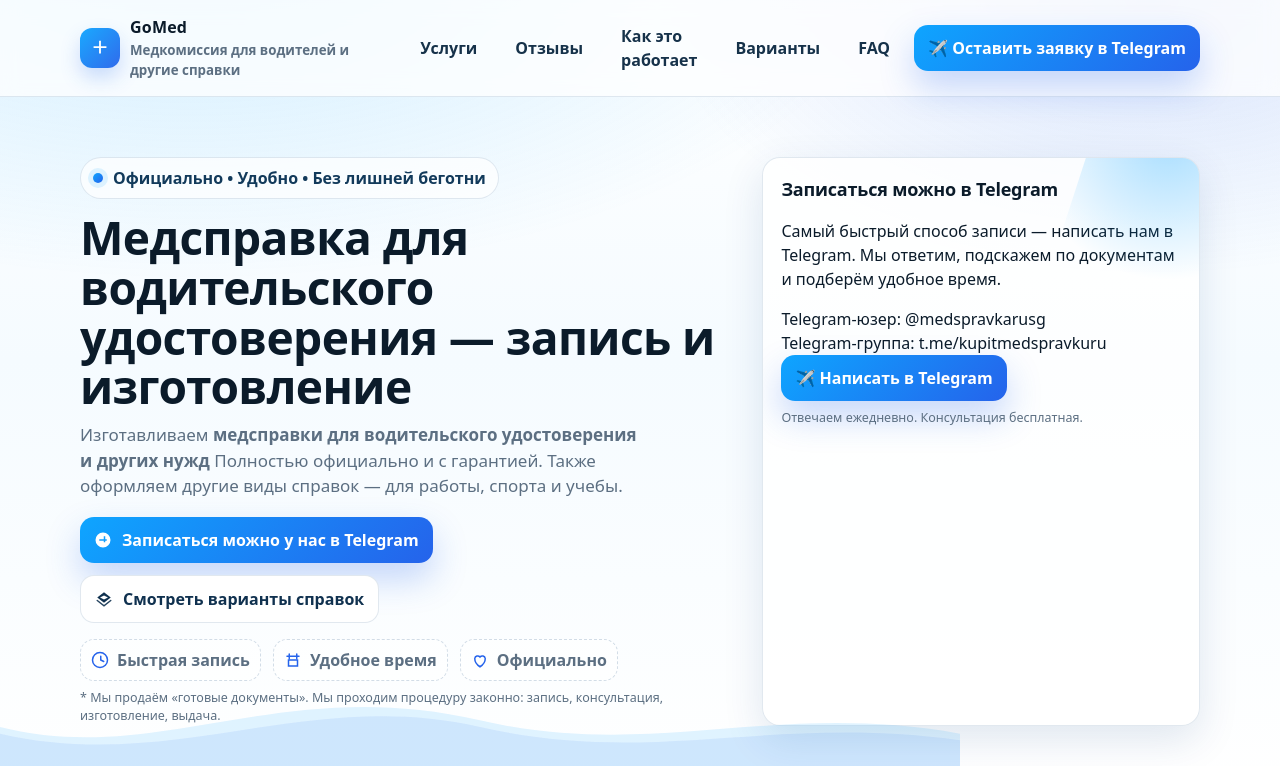
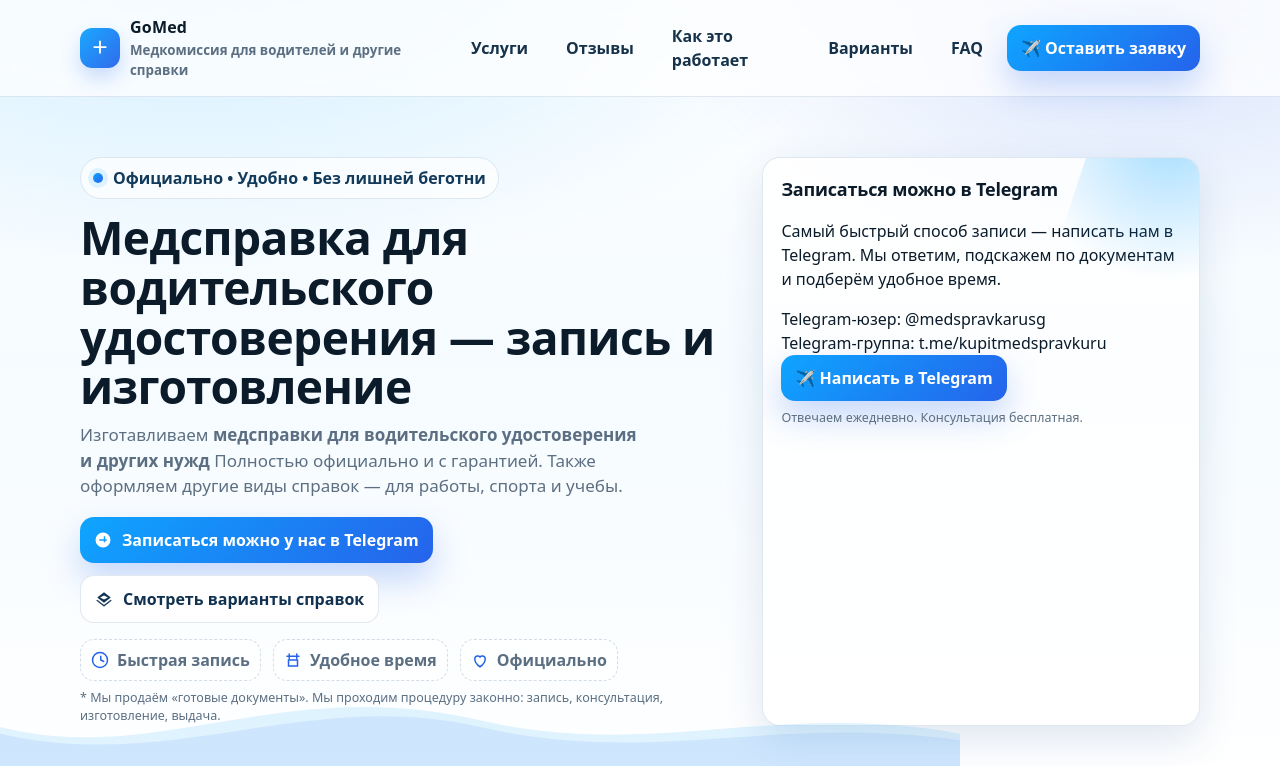
Before and after one commit to klokc228-ai/medspravka, a Django app: page / in a window 1280 px wide. Shown: the top 766 px of the page. Run offline with Django 5.2, Linux system fonts and the light colour scheme.

```diff
--- a/main/templates/main/index.html
+++ b/main/templates/main/index.html
@@ -659,7 +659,7 @@
    target="_blank"
    rel="noopener noreferrer"
    class="btn btn-primary tg-btn">
-  ✈️ Оставить заявку в Telegram
+  ✈️ Оставить заявку
 </a>
 
       </div>
```
